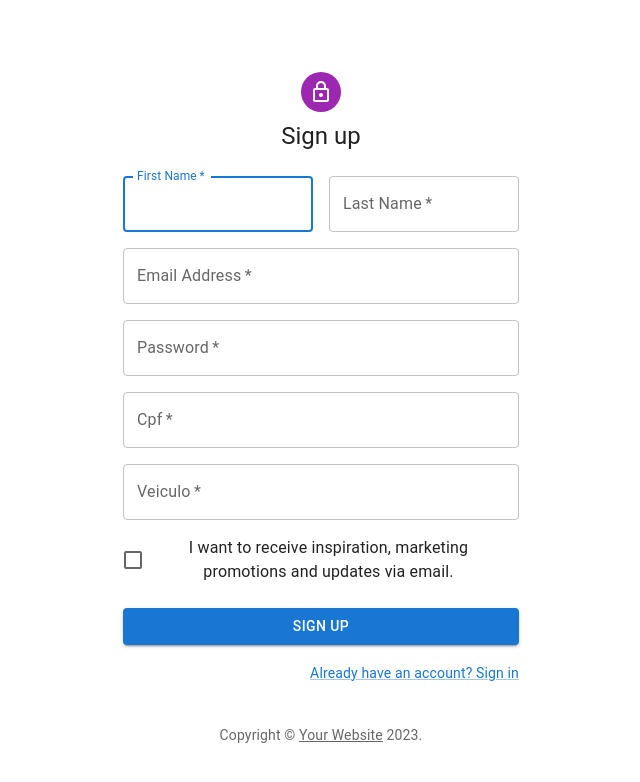
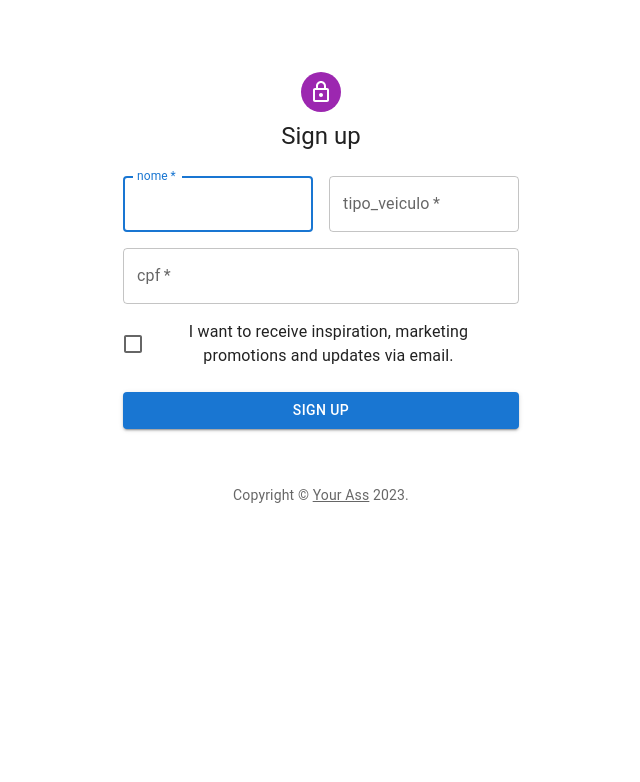
Before and after one commit to P-ASilva/API-entregadores-Frontend, a React (Create React App) app in the folder entregadores-api-front/: page /cadastro in a window 1280 px wide. Shown: the top 782 px of the page, without its empty margins (319-959 px from the left). Built offline with nearby package versions, Linux system fonts and the light colour scheme.

Commit message:
back connection

```diff
--- a/entregadores-api-front/src/components/Header.js
+++ b/entregadores-api-front/src/components/Header.js
@@ -7,7 +7,7 @@ import HomeIcon from '@mui/icons-material/Home';
 import IconButton from '@mui/material/IconButton';
 
 function Header() {
-  var name = localStorage.getItem('name')
+  var name = localStorage.getItem('nome')
   const navigate = useNavigate()
   const handleClick = click  => {
     fetch('http://localhost:4000/test', {
--- a/entregadores-api-front/src/pages/Editar.js
+++ b/entregadores-api-front/src/pages/Editar.js
@@ -1,12 +1,32 @@
 import Header from "../components/Header";
 import { hasFormSubmit } from "@testing-library/user-event/dist/utils"
+import { format } from "path";
 import React, {useState,useEffect} from "react"
 
 
 function Editar() {
-    return (
+  const nome = localStorage.getItem('nome');
+
+  useEffect(()=> {
+    const fetchData = async ()  => {
+        await fetch('http://localhost:8080/entregador/nome/{nome}'.format(nome), {
+            method:'GET',
+            headers:{"Content-Type":'application/json'},
+        }
+        ).then(response => {
+            if (response.status === 200 || response.status === 201) {
+                return response.json()
+            }else {return response.json()}
+        }).catch(ex => {
+            alert(ex)
+        })
+      }
+    fetchData()
+  },[])
+
+  return (
     <div>
-      <Header />
+      <Header/>
       <h1>Editando</h1>
     </div>
     );
--- a/entregadores-api-front/src/pages/SignUp.js
+++ b/entregadores-api-front/src/pages/SignUp.js
@@ -20,7 +20,7 @@ function Copyright(props) {
     <Typography variant="body2" color="text.secondary" align="center" {...props}>
       {'Copyright © '}
       <Link color="inherit" href="https://mui.com/">
-        Your Website
+        Your Ass
       </Link>{' '}
       {new Date().getFullYear()}
       {'.'}
@@ -36,19 +36,22 @@ export default function SignUp() {
 
   const handleClick = (event)  => {
     event.preventDefault();
-    const data = new FormData(event.currentTarget);
-    fetch('http://localhost:4000/cadastro', {
+    const formdata = new FormData(event.currentTarget)
+    const data = {
+      'nome': formdata.get('nome'),
+      'cpf': formdata.get('cpf'),
+      'tipo_veiculo': formdata.get('tipo_veiculo')
+    };
+    fetch('http://localhost:8080/entregador', {
         method:'POST',
         headers:{"Content-Type":'application/json'},
         body: JSON.stringify(data)}
     ).then(response => {
-        alert(response.status)
         if (response.status===200 || response.status===201) {
-            data.get('email')
-            const c = (data.get('cpf'))
+            const c = (data.cpf)
             if (cpf.isValid(c)) {
               alert('Cadastro realizado com sucesso')
-              localStorage.setItem('name',data.get('firstName'))
+              localStorage.setItem('nome',data.nome)
               navigate('/test')
             } else {alert('Cpf invalido')}
         }
@@ -80,11 +83,11 @@ export default function SignUp() {
               <Grid item xs={12} sm={6}>
                 <TextField
                   autoComplete="given-name"
-                  name="firstName"
+                  name="nome"
                   required
                   fullWidth
-                  id="firstName"
-                  label="First Name"
+                  id="nome"
+                  label="nome"
                   autoFocus
                 />
               </Grid>
@@ -92,31 +95,10 @@ export default function SignUp() {
                 <TextField
                   required
                   fullWidth
-                  id="lastName"
-                  label="Last Name"
-                  name="lastName"
-                  autoComplete="family-name"
-                />
-              </Grid>
-              <Grid item xs={12}>
-                <TextField
-                  required
-                  fullWidth
-                  id="email"
-                  label="Email Address"
-                  name="email"
-                  autoComplete="email"
-                />
-              </Grid>
-              <Grid item xs={12}>
-                <TextField
-                  required
-                  fullWidth
-                  name="password"
-                  label="Password"
-                  type="password"
-                  id="password"
-                  autoComplete="new-password"
+                  name="tipo_veiculo"
+                  label="tipo_veiculo"
+                  type="tipo_veiculo"
+                  id="tipo_veiculo"
                 />
               </Grid>
               <Grid item xs={12}>
@@ -124,20 +106,10 @@ export default function SignUp() {
                   required
                   fullWidth
                   name="cpf"
-                  label="Cpf"
-                  type="cpf"
+                  label="cpf"
+                  type="Cpf"
                   id="cpf"
                   autoComplete="cpf"
-                />
-              </Grid>
-              <Grid item xs={12}>
-                <TextField
-                  required
-                  fullWidth
-                  name="veiculo"
-                  label="Veiculo"
-                  type="veiculo"
-                  id="veiculo"
                 />
               </Grid>
               <Grid item xs={12}>
@@ -155,13 +127,6 @@ export default function SignUp() {
             >
               Sign Up
             </Button>
-            <Grid container justifyContent="flex-end">
-              <Grid item>
-                <Link href="#" variant="body2">
-                  Already have an account? Sign in
-                </Link>
-              </Grid>
-            </Grid>
           </Box>
         </Box>
         <Copyright sx={{ mt: 5 }} />
```
